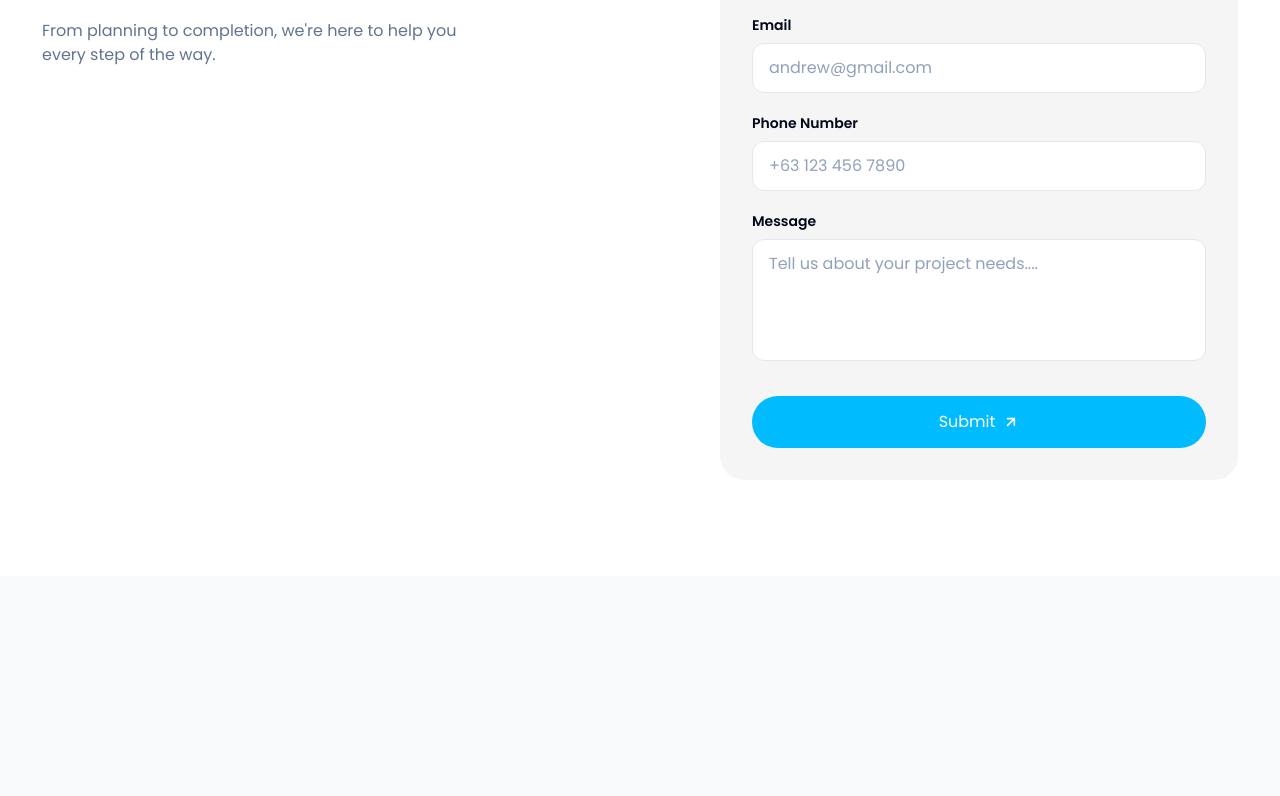
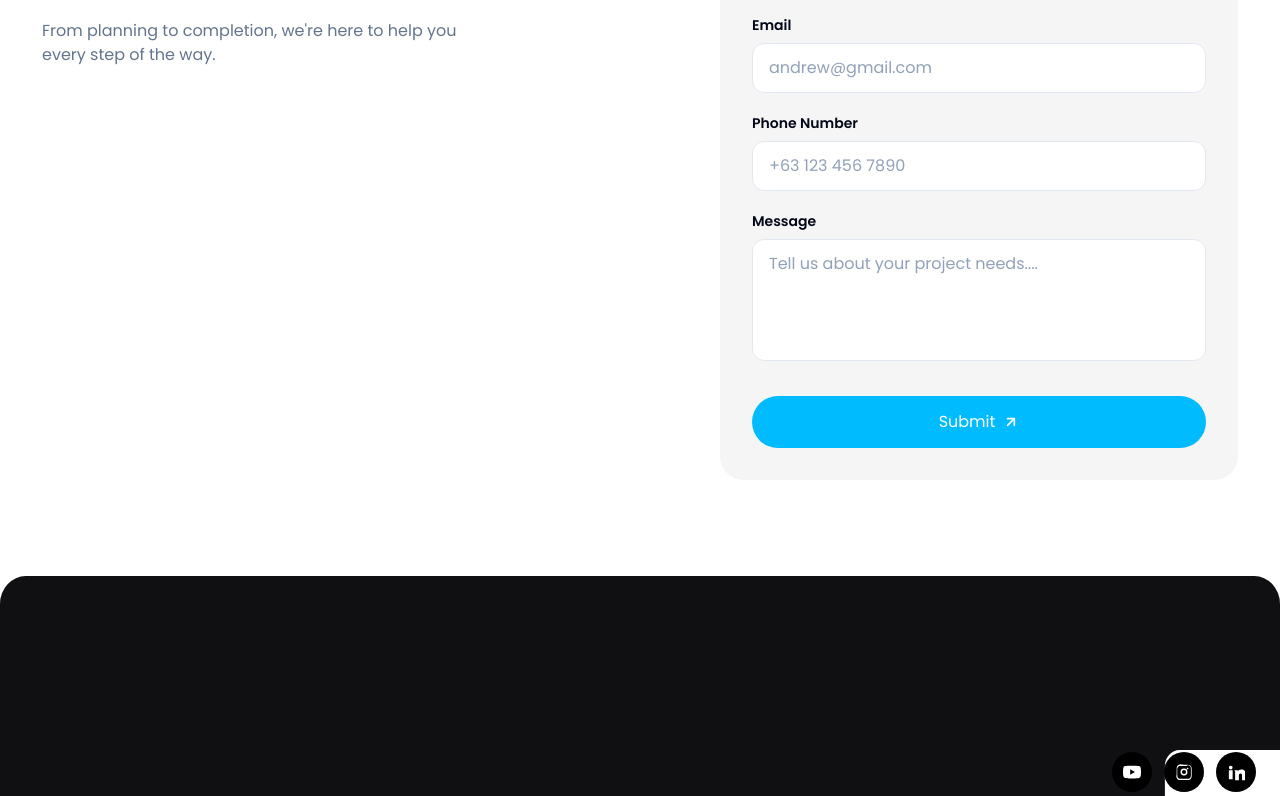
Before and after one commit to jandr003/TayoBuild, a React (Vite) app: page / in a window 1280 px wide. Shown: the part 5629-6425 px from the top of the page. Before the commit the page ends 6205 px from the top, so only its background shows below. Built offline with nearby package versions, Linux system fonts and the light colour scheme.

Commit message:
Update project

```diff
--- /dev/null
+++ b/src/pages/Footer.jsx
@@ -0,0 +1,37 @@
+export default function Footer() {
+  return (
+    <footer className="relative min-h-[220px] px-6 py-10 font-['Poppins'] sm:px-10 lg:px-[42px]">
+      <svg
+        className="pointer-events-none absolute inset-0 h-full w-full"
+        viewBox="0 0 1390 220"
+        preserveAspectRatio="none"
+        aria-hidden="true"
+      >
+        <path
+          d="M28,0 L1362,0 A28,28 0 0 1 1390,28 L1390,174 L1281,174 A16,16 0 0 0 1265,190 L1265,220 L0,220 L0,28 A28,28 0 0 1 28,0 Z"
+          fill="#101012"
+        />
+      </svg>
+
+        <div className="absolute bottom-1 right-6 z-10 flex gap-3">
+            <a href="#" target="_blank" rel="noopener noreferrer" className="flex h-10 w-10 items-center justify-center rounded-full bg-black transition-opacity hover:opacity-80">
+                <svg viewBox="0 0 24 24" width="18" height="18" fill="white">
+                <path d="M23.5 6.2a3 3 0 0 0-2.1-2.1C19.5 3.5 12 3.5 12 3.5s-7.5 0-9.4.6A3 3 0 0 0 .5 6.2 31 31 0 0 0 0 12a31 31 0 0 0 .5 5.8 3 3 0 0 0 2.1 2.1c1.9.6 9.4.6 9.4.6s7.5 0 9.4-.6a3 3 0 0 0 2.1-2.1A31 31 0 0 0 24 12a31 31 0 0 0-.5-5.8ZM9.6 15.6V8.4l6.3 3.6-6.3 3.6Z" />
+                </svg>
+            </a>
+
+            <a href="#" target="_blank" rel="noopener noreferrer" className="flex h-10 w-10 items-center justify-center rounded-full bg-black transition-opacity hover:opacity-80">
+                <svg viewBox="0 0 24 24" width="18" height="18" fill="white">
+                <path d="M12 2.2c3.2 0 3.6 0 4.9.07 1.2.06 2 .25 2.4.42.6.24 1 .53 1.5 1 .47.47.76.9 1 1.5.17.4.36 1.2.42 2.4.06 1.3.07 1.7.07 4.9s0 3.6-.07 4.9c-.06 1.2-.25 2-.42 2.4-.24.6-.53 1-1 1.5-.47.47-.9.76-1.5 1-.4.17-1.2.36-2.4.42-1.3.06-1.7.07-4.9.07s-3.6 0-4.9-.07c-1.2-.06-2-.25-2.4-.42-.6-.24-1-.53-1.5-1-.47-.47-.76-.9-1-1.5-.17-.4-.36-1.2-.42-2.4C2.2 15.6 2.2 15.2 2.2 12s0-3.6.07-4.9c.06-1.2.25-2 .42-2.4.24-.6.53-1 1-1.5.47-.47.9-.76 1.5-1 .4-.17 1.2-.36 2.4-.42C8.4 2.2 8.8 2.2 12 2.2Zm0 1.8c-3.14 0-3.51.01-4.75.07-1.02.05-1.57.22-1.94.36-.49.19-.84.42-1.2.79-.37.36-.6.71-.79 1.2-.14.37-.31.92-.36 1.94C3.01 8.49 3 8.86 3 12s.01 3.51.07 4.75c.05 1.02.22 1.57.36 1.94.19.49.42.84.79 1.2.36.37.71.6 1.2.79.37.14.92.31 1.94.36 1.24.06 1.61.07 4.75.07s3.51-.01 4.75-.07c1.02-.05 1.57-.22 1.94-.36.49-.19.84-.42 1.2-.79.37-.36.6-.71.79-1.2.14-.37.31-.92.36-1.94.06-1.24.07-1.61.07-4.75s-.01-3.51-.07-4.75c-.05-1.02-.22-1.57-.36-1.94a3.2 3.2 0 0 0-.79-1.2 3.2 3.2 0 0 0-1.2-.79c-.37-.14-.92-.31-1.94-.36C15.51 4.01 15.14 4 12 4Zm0 3.4a4.6 4.6 0 1 1 0 9.2 4.6 4.6 0 0 1 0-9.2Zm0 1.8a2.8 2.8 0 1 0 0 5.6 2.8 2.8 0 0 0 0-5.6Zm5.85-2a1.08 1.08 0 1 1-2.15 0 1.08 1.08 0 0 1 2.15 0Z" />
+                </svg>
+            </a>
+
+            <a href="#" target="_blank" rel="noopener noreferrer" className="flex h-10 w-10 items-center justify-center rounded-full bg-black transition-opacity hover:opacity-80">
+                <svg viewBox="0 0 24 24" width="18" height="18" fill="white">
+                <path d="M4.98 3.5a2.5 2.5 0 1 1 0 5 2.5 2.5 0 0 1 0-5ZM2.5 9.5h5v12h-5v-12ZM9.5 9.5h4.8v1.64h.07c.67-1.2 2.3-2.47 4.73-2.47 5.06 0 6 3.33 6 7.66v6.67h-5v-5.92c0-1.41-.03-3.23-1.97-3.23-1.97 0-2.28 1.54-2.28 3.13v6.02h-5v-12Z" />
+                </svg>
+            </a>
+        </div>
+    </footer>
+  )
+}
--- a/src/pages/Home.jsx
+++ b/src/pages/Home.jsx
@@ -17,6 +17,7 @@ import ProjectsSelection from './ProjectsSelection.jsx'
 import LocationsSelection from './LocationsSelection.jsx'
 import BlogSelections from './BlogSelections.jsx'
 import ContactSelection from './ContactSelection.jsx'
+import Footer from './Footer.jsx'
 
 const desktopBuildingSlides = [
   buildNowImage,
@@ -291,6 +292,7 @@ export default function Home({ reviewAnimationKey = 0 }) {
       <LocationsSelection />
       <BlogSelections />
       <ContactSelection />
+      <Footer />
     </main>
   )
 }
```
Also changed, not shown: src/assets/images/Footer-BG.png (added).
